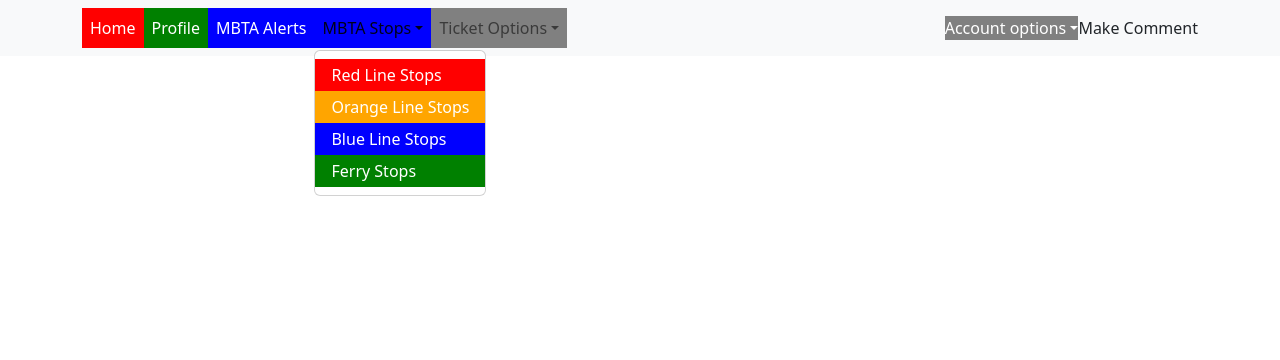
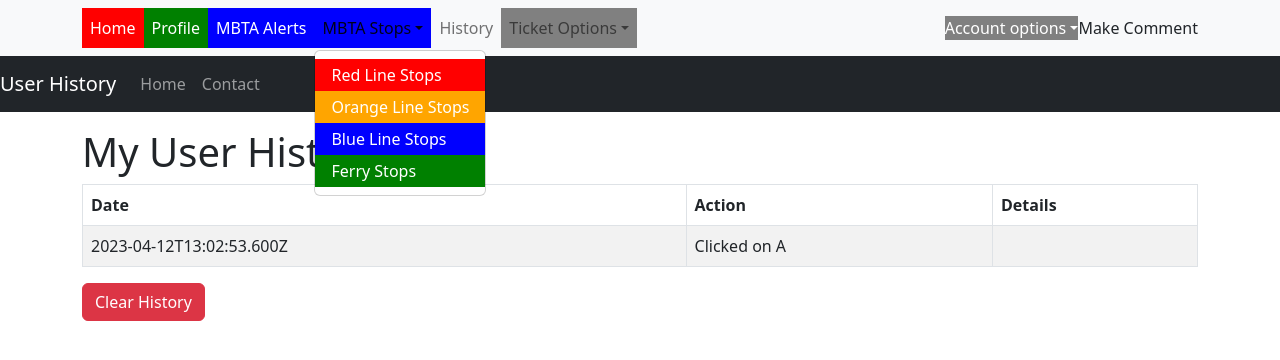
Before and after one commit to conkbonk/csc300-project, a React (Create React App) app in the folder frontend/: page /userHistory in a window 1280 px wide. Both pictures are taken after a click on the button "MBTA Stops". Shown: the top 360 px of the page. Built offline with nearby package versions, Linux system fonts and the light colour scheme.

Commit message:
created a user history page

```diff
--- a/frontend/src/App.js
+++ b/frontend/src/App.js
@@ -16,6 +16,7 @@
 import Contact from "./components/pages/contact";
 import AddCommmentPage from "./components/pages/addComment";
 import TicketPurchase from "./components/pages/ticketPurchase";
+import UserHistory from "./components/pages/userHistory";
 import 'bootstrap/dist/css/bootstrap.min.css';
 
 
@@ -46,6 +47,7 @@
           <Route path="/privateUserProfile" element={<PrivateUserProfile />} />
           <Route path="/addComment" element={<AddCommmentPage />} />
           <Route path="/ticketPurchase" element={<TicketPurchase />} />
+          <Route path="/userHistory" element={<UserHistory />} />
         </Routes>
       </UserContext.Provider>
     </>
--- a/frontend/src/components/navbar.js
+++ b/frontend/src/components/navbar.js
@@ -27,6 +27,8 @@
               <NavDropdown.Item href="/blueStops" style={{backgroundColor: "blue", color: "white"}}>Blue Line Stops</NavDropdown.Item>
               <NavDropdown.Item href="/ferrySchedule" style={{backgroundColor: "green", color: "white"}}>Ferry Stops</NavDropdown.Item>
             </NavDropdown>
+            <Nav.Link href="/userHistory">History</Nav.Link>
+
             <NavDropdown title="Ticket Options" id="basic-nav-dropdown" style={{backgroundColor: "grey", color: "white"}}>
               <NavDropdown.Item href="/ticketFares" style={{backgroundColor: "purple", color: "white"}}>
                 MBTA Ticket Fares
--- /dev/null
+++ b/frontend/src/components/pages/userHistory.js
@@ -0,0 +1,108 @@
+import React, { useState, useEffect } from 'react';
+import { Table } from 'react-bootstrap';
+
+function UserHistory() {
+  const [userHistory, setUserHistory] = useState([]);
+  const [currentAction, setCurrentAction] = useState('');
+
+  useEffect(() => {
+    // load user history from local storage
+    const storedHistory = localStorage.getItem('userHistory');
+    if (storedHistory) {
+      setUserHistory(JSON.parse(storedHistory));
+    }
+
+    // start tracking user activity
+    document.addEventListener('click', handleClick);
+    document.addEventListener('keydown', handleKeyDown);
+    window.addEventListener('blur', handleTabChange);
+
+    // stop tracking user activity
+    return () => {
+      document.removeEventListener('click', handleClick);
+      document.removeEventListener('keydown', handleKeyDown);
+      window.removeEventListener('blur', handleTabChange);
+    };
+  }, []);
+
+  useEffect(() => {
+    // store user history in local storage
+    localStorage.setItem('userHistory', JSON.stringify(userHistory));
+  }, [userHistory]);
+
+  const handleClick = (event) => {
+    const action = `Clicked on ${event.target.tagName}`;
+    addToUserHistory(action);
+  };
+
+  const handleKeyDown = (event) => {
+    const action = `Pressed ${event.key}`;
+    addToUserHistory(action);
+  };
+
+  const handleTabChange = () => {
+    const action = 'Switched to another tab';
+    addToUserHistory(action);
+  };
+
+  const addToUserHistory = (action) => {
+    const date = new Date().toISOString();
+    const details = '';
+    const newItem = { date, action, details };
+    setUserHistory(prevHistory => [...prevHistory, newItem]);
+  };
+
+  const handleClearHistory = () => {
+    setUserHistory([]);
+    localStorage.removeItem('userHistory');
+  };
+
+  return (
+    <div>
+      <nav className="navbar navbar-expand-md bg-dark navbar-dark">
+        <a className="navbar-brand" href="#">User History</a>
+        <button className="navbar-toggler" type="button" data-toggle="collapse" data-target="#collapsibleNavbar">
+          <span className="navbar-toggler-icon"></span>
+        </button>
+        <div className="collapse navbar-collapse" id="collapsibleNavbar">
+          <ul className="navbar-nav">
+            <li className="nav-item">
+              <a className="nav-link" href="#">Home</a>
+            </li>
+            <li className="nav-item">
+              <a className="nav-link" href="#">Contact</a>
+            </li>
+          </ul>
+        </div>
+      </nav>
+
+      <div className="container mt-3">
+        <h1>My User History</h1>
+        <Table striped bordered hover>
+          <thead>
+            <tr>
+              <th>Date</th>
+              <th>Action</th>
+              <th>Details</th>
+            </tr>
+          </thead>
+          <tbody>
+            {userHistory.map((item, index) => (
+              <tr key={index}>
+                <td>{item.date}</td>
+                <td>{item.action}</td>
+                <td>{item.details}</td>
+              </tr>
+            ))}
+          </tbody>
+        </Table>
+
+        <div className="mt-3">
+          <button className="btn btn-danger" onClick={handleClearHistory}>Clear History</button>
+        </div>
+      </div>
+    </div>
+  );
+}
+
+export default UserHistory;
```
